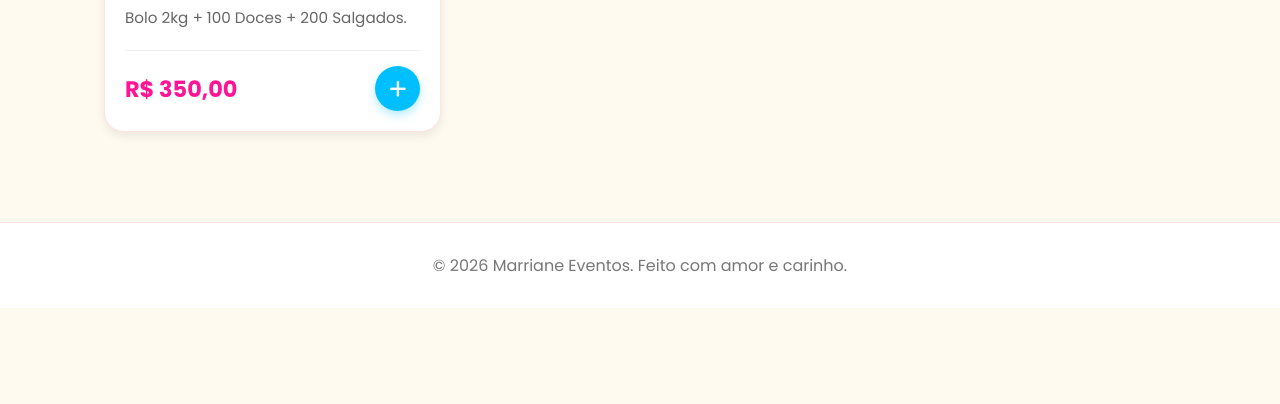
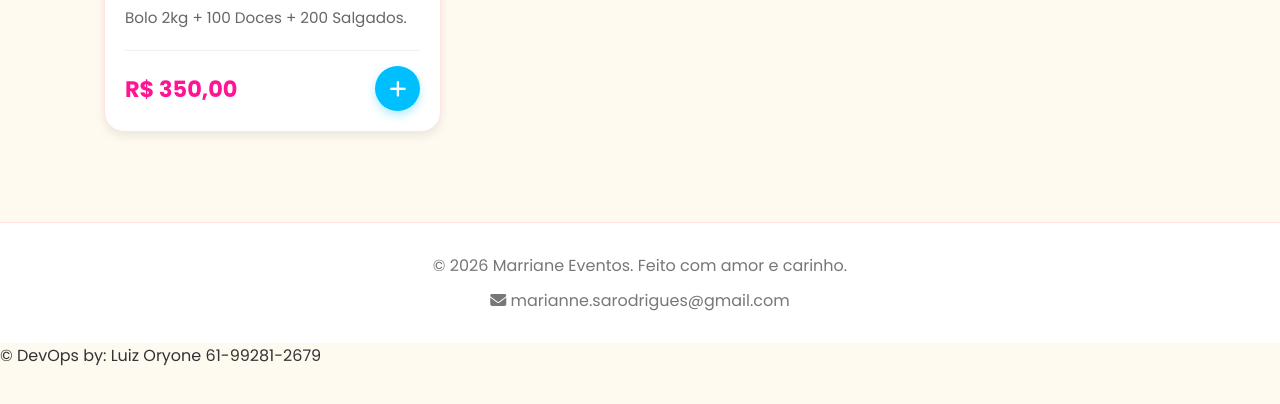
Before and after one commit to luizoryone/MarrianeEventos, a plain HTML site: page index.html in a window 1280 px wide. Shown: the part 3231-3635 px from the top of the page. Before the commit the page ends 3589 px from the top, so only its background shows below. Drawn offline with Linux system fonts and the light colour scheme.

```diff
--- a/index.html
+++ b/index.html
@@ -194,9 +194,14 @@
         </section>
 
     </main>
+<footer>
+    <p>&copy; 2026 Marriane Eventos. Feito com amor e carinho.</p>
+    <p style="margin-top: 10px;">
+        <i class="fas fa-envelope"></i> marianne.sarodrigues@gmail.com
+    </p>
+</footer>
+        <p>&copy; DevOps by: Luiz Oryone 61-99281-2679   </p>
 
-    <footer>
-        <p>&copy; 2026 Marriane Eventos. Feito com amor e carinho.</p>
     </footer>
 
     <script src="js/script.js"></script>
```
